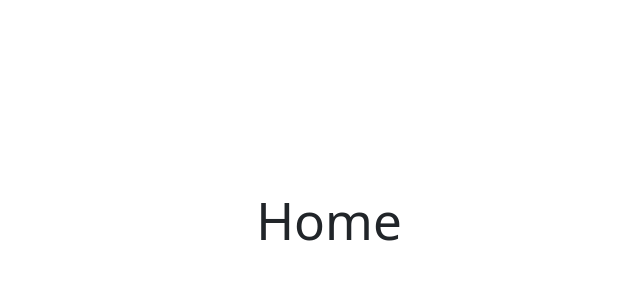
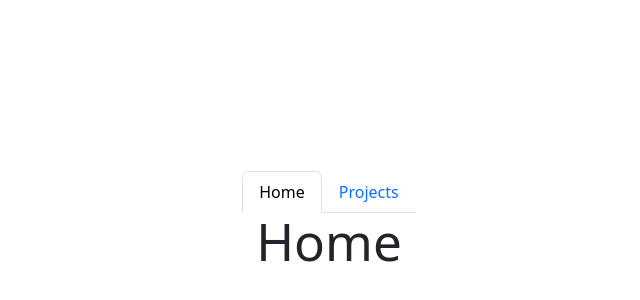
Before and after one commit to whybruno/my-portfolio, a React (Vite) app: page / in a window 1280 px wide. Shown: the part 176-476 px from the top of the page, without its empty margins (311-951 px from the left). Built offline with nearby package versions, Linux system fonts and the light colour scheme.

Commit message:
Deploy Testing 1.0

```diff
--- a/src/App.jsx
+++ b/src/App.jsx
@@ -10,7 +10,7 @@ import './App.css';
 function App() {
   return (
     <Router>
-      {/* <NavBar /> */}
+      <NavBar />
       <Routes>
         <Route path="/" element={<Home />} />
         <Route path="projects" element={<Projects />} />
--- a/vite.config.js
+++ b/vite.config.js
@@ -3,6 +3,6 @@ import react from '@vitejs/plugin-react'
 
 // https://vitejs.dev/config/
 export default defineConfig({
-  base: "/my-portfolio/",
+  // base: "/my-portfolio/",
   plugins: [react()],
 })
```
